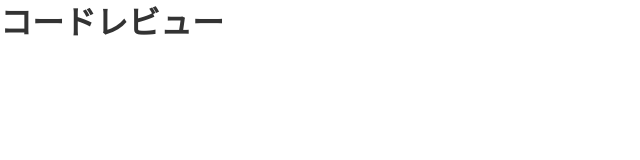
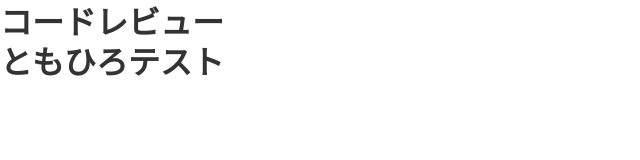
Before and after one commit to shunei-web/code-review, a website: page index.html in a window 1280 px wide. Shown: the whole page, without its empty margins (0-640 px from the left). Drawn offline with nearby package versions, Linux system fonts and the light colour scheme; files that its build step writes are made by us from their sources.

Commit message:
ともひろ編集しました。＜h１＞追加

```diff
--- a/index.html
+++ b/index.html
@@ -22,5 +22,6 @@
 
   <body>
     <h1>コードレビュー</h1>
+    <h1>ともひろテスト</h1>
   </body>
 </html>
```
